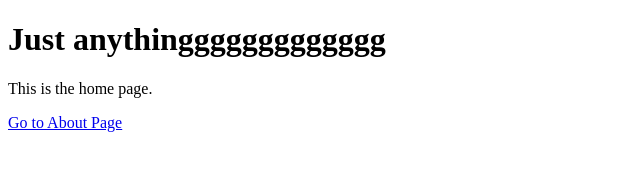
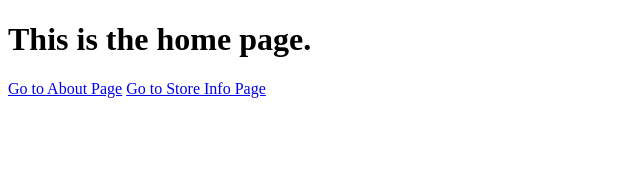
Before and after one commit to ValiantVarus/WebsiteTest, a plain HTML site: page index.html in a window 1280 px wide. Shown: the whole page, without its empty margins (0-640 px from the left). Drawn offline with Linux system fonts and the light colour scheme.

Commit message:
Update index.html

```diff
--- a/index.html
+++ b/index.html
@@ -5,9 +5,9 @@
   <title>Home Page</title>
 </head>
 <body>
-  <h1>Just anythinggggggggggggg</h1>
-  <p>This is the home page.</p>
+  <h1>This is the home page.</h1>
 
   <a href="about.html">Go to About Page</a>
+  <a href="visitstore">Go to Store Info Page</a>
 </body>
 </html>
```
